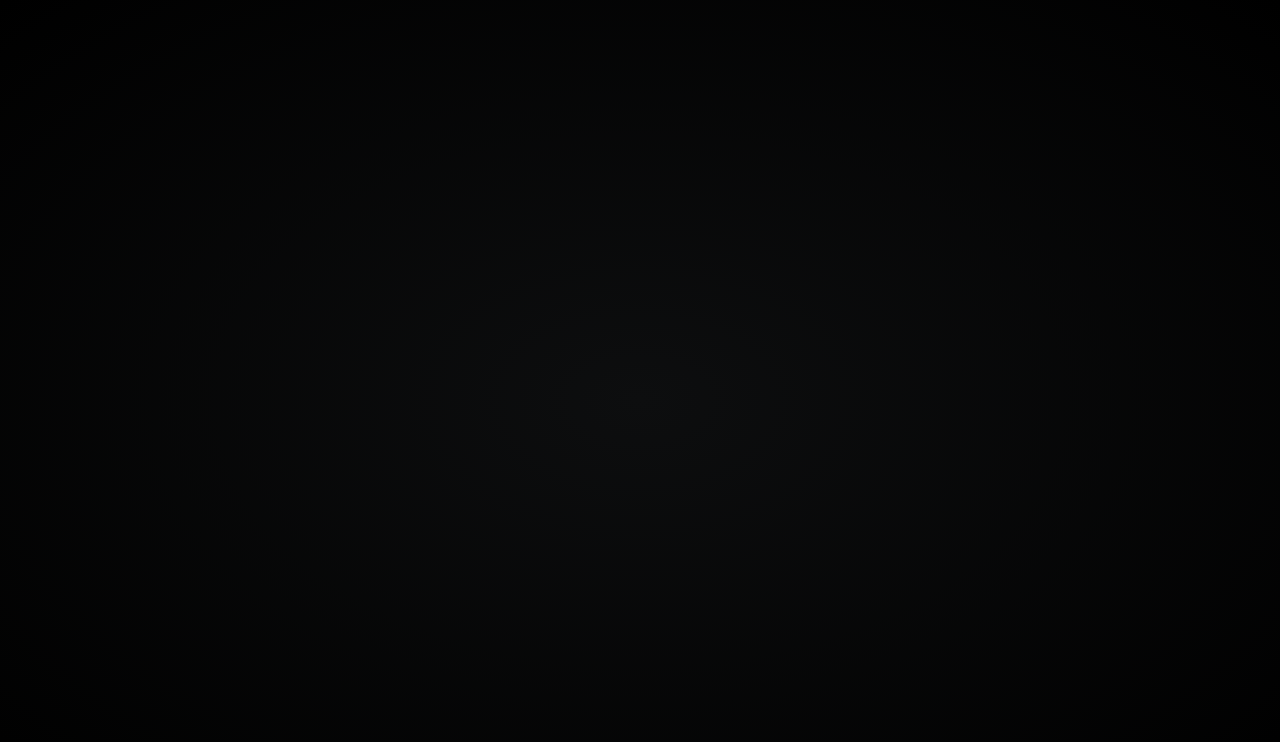
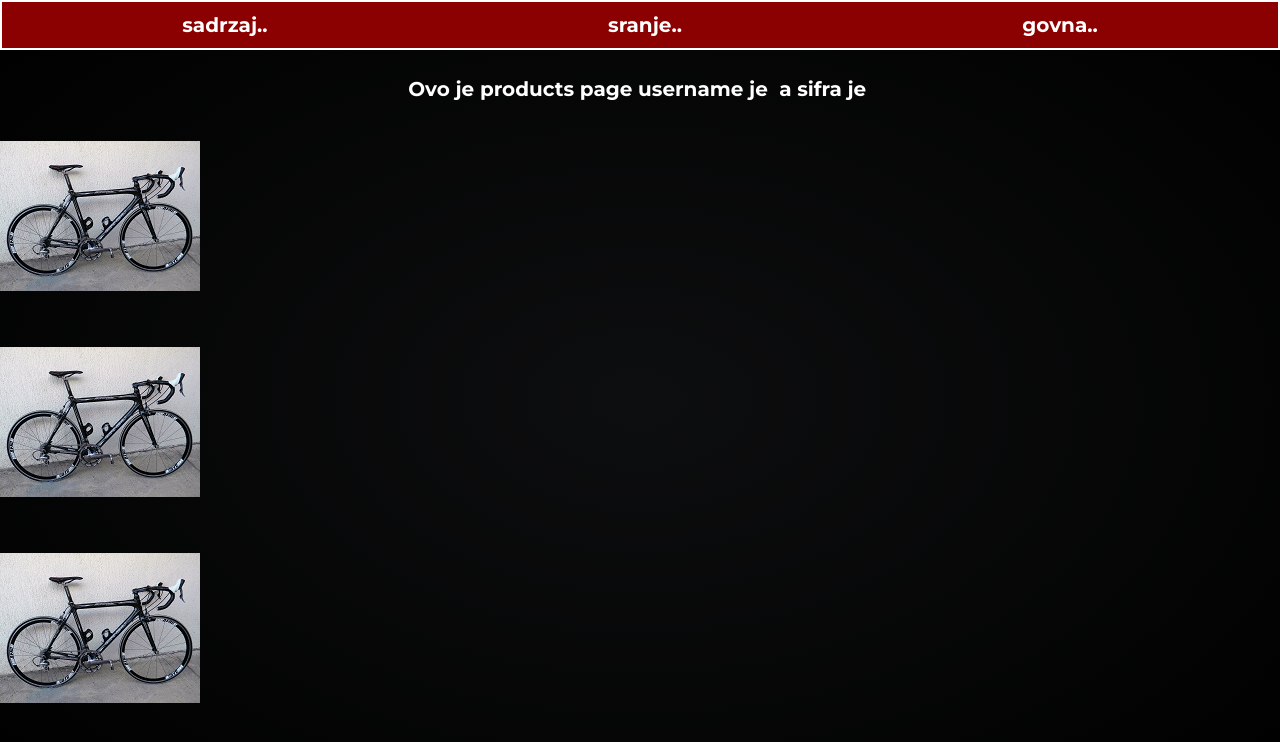
Before and after one commit to digitalprophets/dp-test, a Vue app in the folder client/: page /products in a window 1280 px wide. Shown: the top 742 px of the page. Built offline with nearby package versions, Linux system fonts and the light colour scheme; a web font is replaced by a local one.

Commit message:
testing out products page with some examples which will be deleted

```diff
--- a/client/src/components/Main.vue
+++ b/client/src/components/Main.vue
@@ -76,13 +76,13 @@ export default {
 			// 	this.primio = response.data;
 			// 	if (this.primio.odgovor == "ok"){
 			// 		// nek router prenese parametre
-			// 		this.$router.push({ name: 'shop', params: { username: this.username, password: this.password }})
+			// 		this.$router.push({ name: 'products', params: { username: this.username, password: this.password }})
 			// 	}
 			// 	else this.$router.push('/error');
 			// } catch (err) {
 			//  	console.log(err);
 			// }
-			this.$router.push({ name: 'shop', params: { username: this.username, password: this.password }})
+			this.$router.push({ name: 'products', params: { username: this.username, password: this.password }})
 			// const formData = new FormData();
 			// formData.append('korisnickoime', this.username); // "korisnickoime" : "staTiProsledim"
 			// formData.append('sifra', this.password); // analogno
--- a/client/src/components/Shop.vue
+++ b/client/src/components/Products.vue
@@ -1,5 +1,5 @@
 <template>
-	<div class="shop page">
+	<div class="products page">
 		<header>
 			<div class="sadrzaj">
 				sadrzaj..
@@ -11,14 +11,27 @@
 				govna..
 			</div>
 		</header>
+
     	<div id="content">
-      		<h1>Ovo je shopping page username je
+      		<h1>Ovo je products page username je
 		  		<span id="korisnik" style="color:red;">{{ user }}</span>
 		  		a sifra je <span id="lozinka" style="color:blue;">{{pass}}</span>
 			</h1>
+
     	</div>
-
-
+		<div id ="oglasi">
+				<div v-for="product in proizvodi" :key="product.id" class="redURad grupa zaText">
+					<div class="col span1">
+						<div class="item">
+							<img src="../slike/proba.jpg">
+								<div class="item-overlay">
+									<button class="dugmeta">{{ product.price }}</button>
+										<p> {{product.name}} </p>
+								</div>
+						</div>
+					</div>
+				</div>
+			</div>
   	</div>
 </template>
 
@@ -26,20 +39,48 @@
 import ProductService from '../services/ProductService'
 
 	export default {
-    	name: 'shop',
+    	name: 'products',
 		data() {
 			return {
 				user:'',
-				pass:''
+				pass:'',
+				products: null,
+				proizvodi: [
+					{
+						id: '1',
+						name: 'bicikla1',
+						price: '10',
+						category: '',
+						description: '',
+						image: ''
+					},
+					{
+						id: '2',
+						name: 'bicikla2',
+						price: '20',
+						category: '',
+						description: '',
+						image: ''
+					},
+					{
+						id: '3',
+						name: 'bicikla3',
+						price: '30',
+						category: '',
+						description: '',
+						image: ''
+					}
+				]
 			}
 		},
-    	// ovo created je da hvata ono sto saljemo preko routera
    		created() {
        	    this.user = this.$route.params.username;
            	this.pass = this.$route.params.password;
 		},
-		mounter() {
+		async mounted() {
 			// TODO ANDRIJA ovde uhvati proizvode sa backenda
+			// this.products = (await ProductService.getAllProducts()).data
+			// console.log('products', this.products)
 		}
 
     // OVO SAM KORISTIO KAO  <shopping-page :user=user :pass=pass></shopping-page> KAD IZ DRUGE STR POZIVAM OVU PA KAO
@@ -58,7 +99,7 @@ import ProductService from '../services/ProductService'
 
 <style scoped>
 
-.shop{
+.products{
 	height: 100%;
 	 margin: 0;
 
@@ -236,4 +277,142 @@ header {
   }
 }
 
+.redURad
+{
+    clear: both;
+    padding: 0px;
+    margin: 0px;
+    margin-bottom: 20px;
+}
+
+.col
+{
+    display: block;
+    float:left;
+    margin: 1% 0 1% 8%;
+}
+
+.item
+{
+    position: relative;
+    overflow: hidden;
+    margin-bottom: 10px;
+}
+
+.col p, .col a
+{
+    text-transform: uppercase;
+    display: block;
+    text-align: center;
+    color: #607D8B;
+    font: 400 17px/30px "Roboto",sans-serif;
+}
+
+.item-overlay
+{
+    position: absolute;
+    width:100%;
+    height:100%;
+    top:0;
+    left:0;
+    background:rgba(27, 28, 28, 0);
+
+    -moz-transition: background 0.3s;
+    -webkit-transition: background 0.3s;
+    transition: background 0.3s;
+}
+
+.item-overlay p, .item-overlay a
+{
+    position: relative;
+    display: block;
+    top: 50%;
+    width:100%;
+    text-align: center;
+    opacity: 0;
+    transform: translateY(-50%);
+
+    -moz-transition: opacity 0.3s;
+    -webkit-transition: opacity 0.3s;
+	transition: opacity 0.3s;
+}
+
+.item img
+{
+    max-width: 100%;
+    margin:0px;
+    padding: 0px;
+    vertical-align: bottom;
+
+    -moz-transition: all 0.3s;
+    -webkit-transition: all 0.3s;
+    transition: all 0.3s;
+}
+
+.item:hover img
+{
+    -moz-transform: scale(1.3);
+    -webkit-transform: scale(1.3);
+    transform: scale(1.3);
+}
+
+.item:hover .item-overlay
+{
+    background:rgba(27, 28, 28, 0.9); /* BOJA KAD SE STANE MISEM */
+}
+
+.item:hover .item-overlay p
+{
+    opacity: 1;
+}
+
+.item:hover .item-overlay a
+{
+    opacity: 1;
+	height:100%;
+}
+
+/* majstorski poduhvat, div u linku da bi tekst u linku bio na sredini a link preko cele slike. medjutim to nije ni potrebno */
+.divA
+{
+	padding-top:25%;
+}
+
+.dugmeta
+{
+	width:100%;
+	height:100%;
+	opacity:0;
+	color: #607D8B;
+    font: 400 17px/30px "Roboto",sans-serif;
+}
+
+.dugmeta:hover
+{
+	opacity:0.6;
+	border:none;
+	transition:0.5s;
+	cursor: pointer;
+}
+
+.col:first-child
+{
+	margin-left: 0;
+}
+
+.grupa:before, .grupa:after
+{
+	content:"";
+	display:table;
+}
+
+.grupa:after
+{
+	clear:both;
+}
+
+.span1
+{
+	width: 28%;
+}
 </style>
--- a/client/src/router/index.js
+++ b/client/src/router/index.js
@@ -1,5 +1,5 @@
 import Vue from 'vue'
-import Shop from '../components/Shop.vue'
+import Products from '../components/Products.vue'
 import VueRouter from 'vue-router'
 import Main from '../components/Main.vue'
 import Register from '../components/Register.vue'
@@ -15,7 +15,7 @@ export default new VueRouter({
       path: '/', component: Main
     },
     {
-      path: '/shop', name: 'shop', component: Shop
+      path: '/products', name: 'products', component: Products
       // path: '/shop:user:pass', name: 'shop', component: Shop // kad se salju parametri u url
     },
     {
```
Also changed, not shown: client/src/slike/proba.jpg (added).
